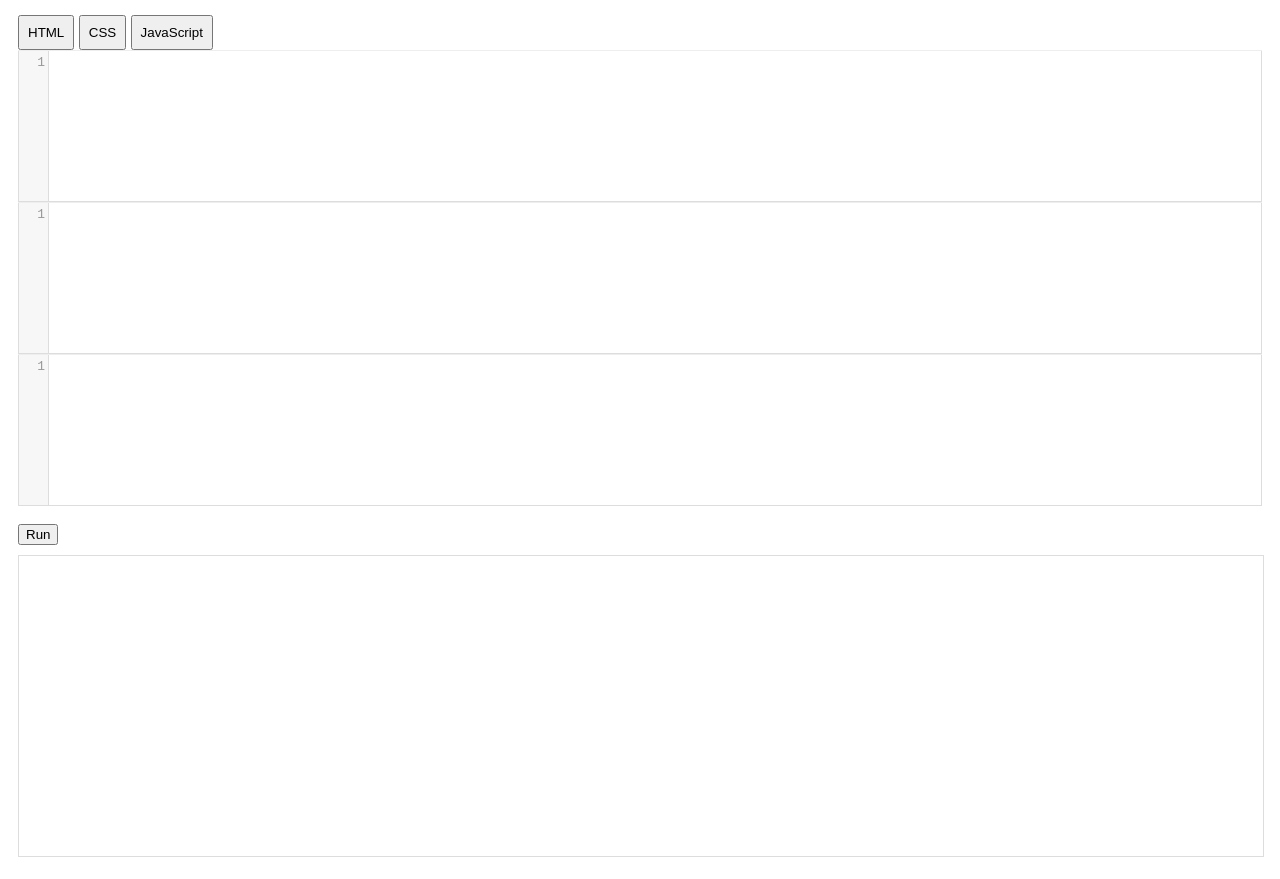
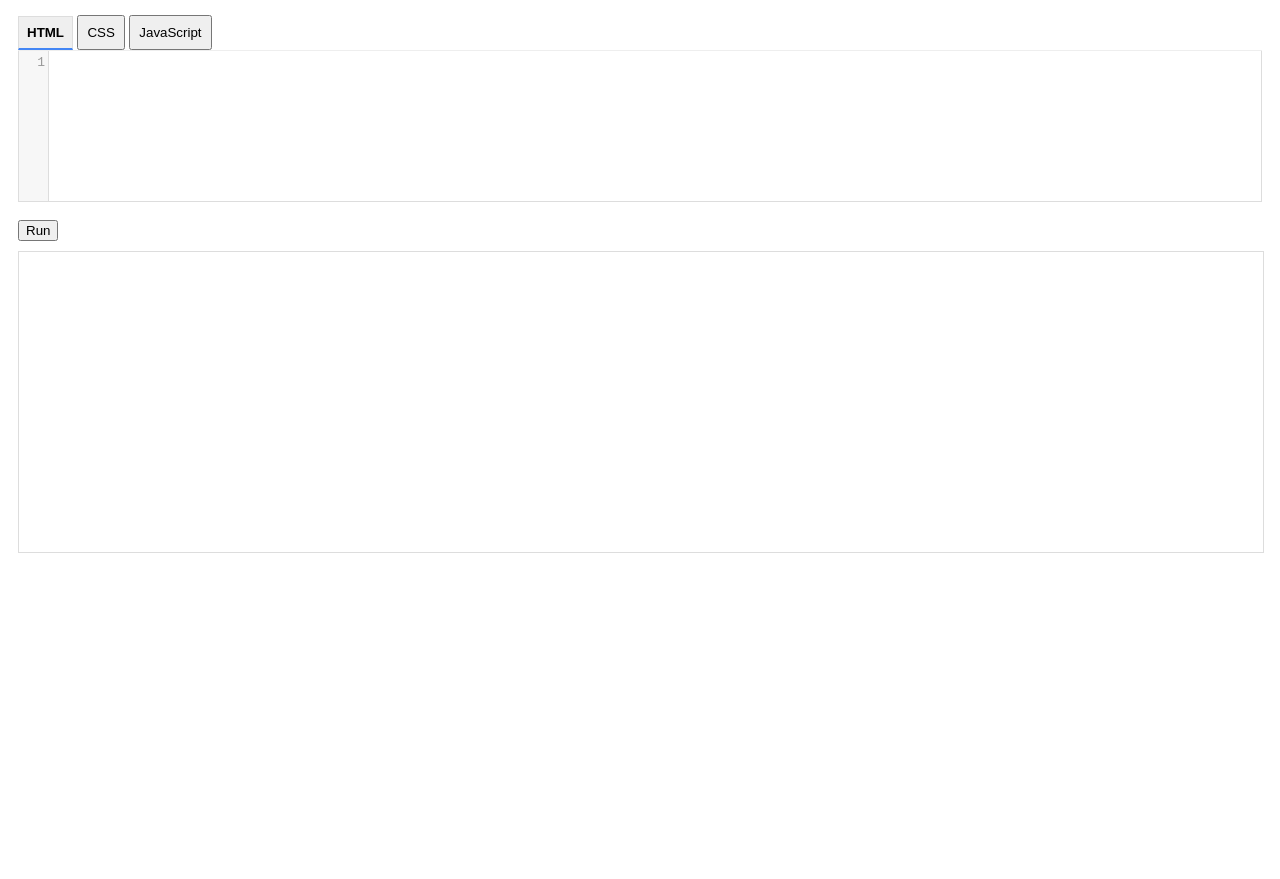
Before and after one commit to mitchelldawkinsjr/CodeMentor-IDE, a browser extension: page index.html in a window 1280 px wide. Shown: the part 62-941 px from the top of the page. After the commit the page ends 800 px from the top, so only its background shows below. Drawn offline with Linux system fonts and the light colour scheme.

Commit message:
UI Updates for tab switching

```diff
--- a/index.html
+++ b/index.html
@@ -3,25 +3,26 @@
 <head>
     <meta charset="UTF-8">
     <meta name="viewport" content="width=device-width, initial-scale=1.0">
-    <title>Offline Code Editor</title>
+    <title>WebBasics Offline Code Editor</title>
 
     <link rel="stylesheet" href="codemirror/lib/codemirror.css">
-    <link rel="stylesheet" href="codemirror/theme/material.css">
+    <link rel="stylesheet" href="codemirror-5.65.18/theme/material.css">
 
     <style>
         body { font-family: Arial, sans-serif; padding: 10px; }
         .tabs button { padding: 8px; cursor: pointer; }
         .CodeMirror { height: 150px; border: 1px solid #ddd; }
+        .tabs button.active {border-bottom: 1px solid #fff; border: 1px solid #ddd; border-bottom: 2px solid #4285f4;font-weight: bold;}
         iframe { width: 100%; height: 300px; border: 1px solid #ddd; margin-top: 10px; }
     </style>
 </head>
 <body>
     <h3>Offline Code Editor</h3>
 
-    <div class="tabs">
-        <button onclick="switchTab('html')">HTML</button>
-        <button onclick="switchTab('css')">CSS</button>
-        <button onclick="switchTab('js')">JavaScript</button>
+    <div id="tab-container" class="tabs">
+        <button id="html" onclick="switchTab('html')">HTML</button>
+        <button id="css" onclick="switchTab('css')">CSS</button>
+        <button id="js" onclick="switchTab('js')">JavaScript</button>
     </div>
 
     <textarea id="html-code"></textarea>
@@ -50,6 +51,17 @@
         };
 
         function switchTab(tab) {
+            const parentDiv = document.getElementById("tab-container");
+            const children = parentDiv.querySelectorAll("*");
+            for (const child of children) {
+                if (child.classList.contains("active")) {
+                    child.classList.remove("active");
+                }
+            }
+
+            const elem = document.getElementById(tab);
+            document.getElementById(tab).classList.add("active");
+
             Object.keys(editors).forEach(key => {
                 editors[key].getWrapperElement().style.display = (key === tab) ? "block" : "none";
             });
@@ -61,6 +73,8 @@
             let js = `<script>${editors.js.getValue()}<\/script>`;
             document.getElementById("preview").srcdoc = html + css + js;
         }
+
+        switchTab('html');
     </script>
 </body>
 </html>
```
